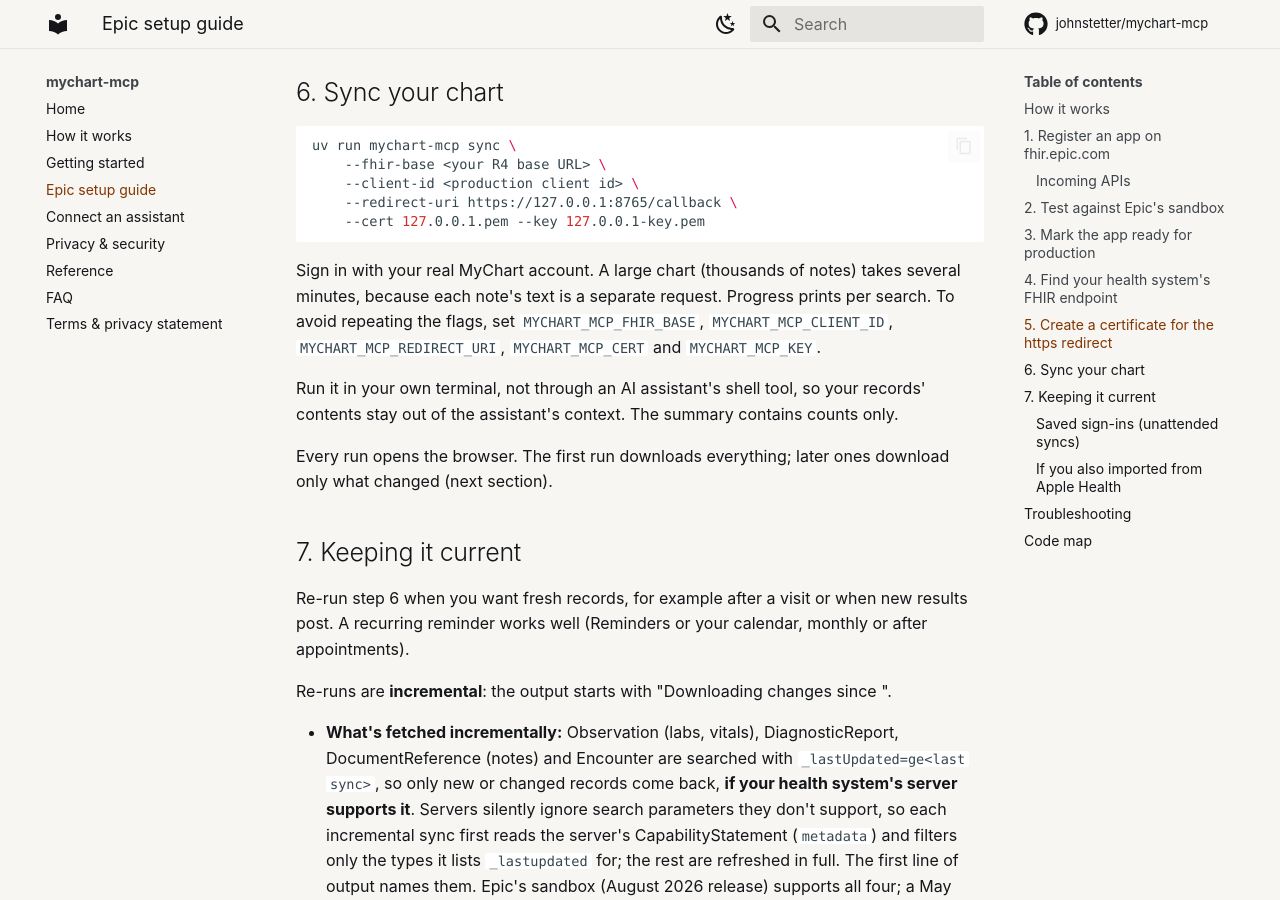
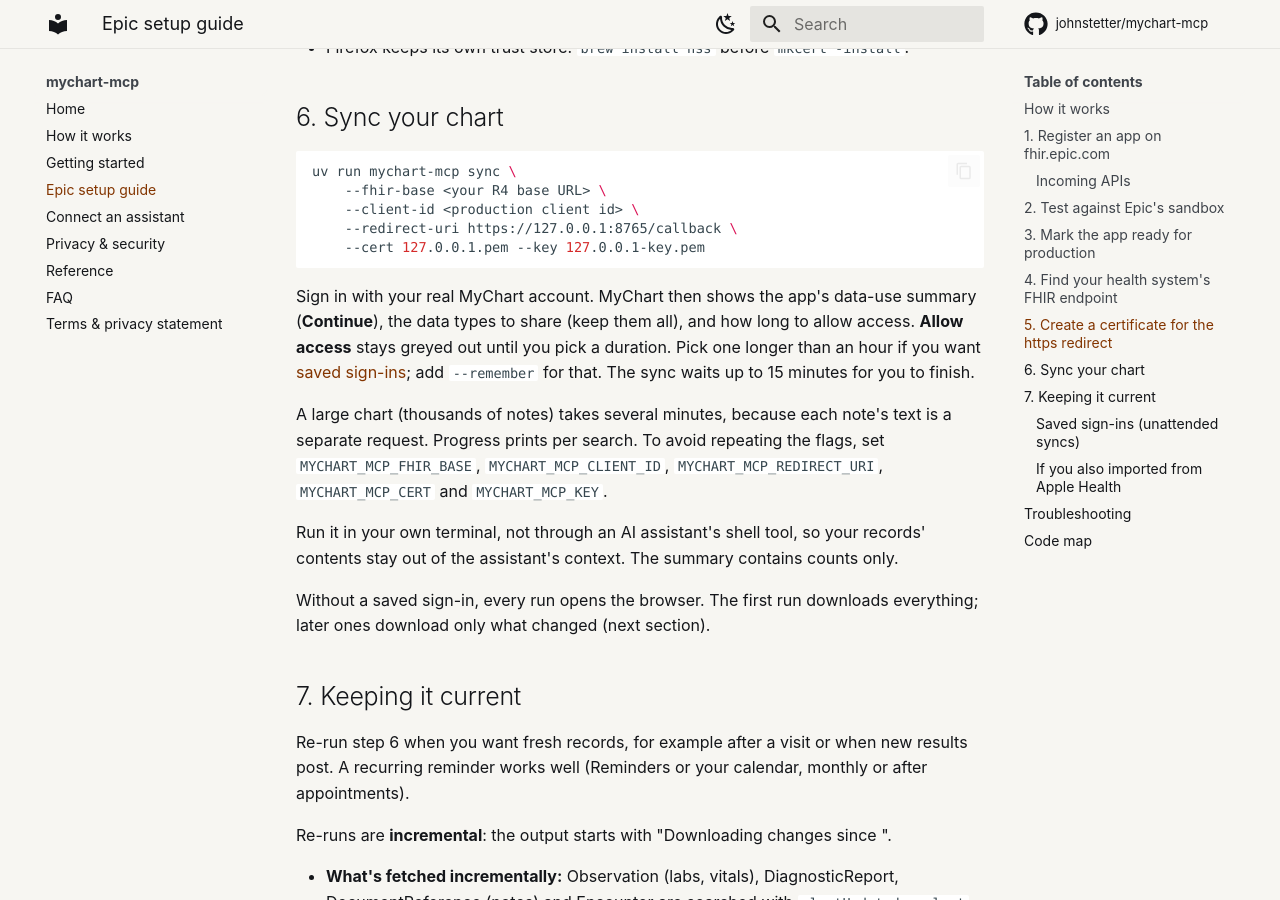
Before and after one commit to johnstetter/mychart-mcp, an MkDocs documentation site: the page built from docs/epic-setup.md, in a window 1280 px wide and 900 px high, scrolled down 4701 px. Built offline with MkDocs 1.6.1 and Material for MkDocs 9.7.7, drawn with Linux system fonts in a browser that asks for light colours; comment, search, counter and statistics services are not loaded; some of the changed text lies outside the part shown.

Commit message:
docs(setup): consent screen steps for saved sign-ins
Dynamic client registration needs the JWT Bearer grant type. MyChart's
consent screen keeps Allow access disabled until a duration is picked,
and only a duration longer than an hour lets the sign-in be saved;
Epic's sandbox offers only "1 hour".

Co-Authored-By: Claude Opus 5.5 <noreply@anthropic.com>
Claude-Session: https://claude.ai/code/session_01DqvB55UwuJu2ioSXpVzPx7

````diff
--- a/docs/epic-setup.md
+++ b/docs/epic-setup.md
@@ -53,7 +53,7 @@ Create**. The form grows as you fill it in. Use these settings:
 | Automatic Client Distribution | **USCDI v3** | Health systems receive the app automatically. With **None**, each one would have to approve it manually. |
 | Public Documentation URL | your repo or docs page | Must be reachable (a private repo won't do) |
 | Endpoint URI (redirect) | `http://127.0.0.1:8765/callback` **and** `https://127.0.0.1:8765/callback` | http for sandbox testing; production requires https. Pick the scheme in the dropdown and type only `127.0.0.1:8765/callback`. |
-| Can Register Dynamic Clients | **checked** | Not used yet; keeps the door open for refresh tokens. Can't be changed after production. |
+| Can Register Dynamic Clients | **checked**, grant type **JWT Bearer** | Required for [saved sign-ins](#saved-sign-ins-unattended-syncs). Can't be changed after production. |
 | Is Confidential Client | unchecked | A desktop CLI can't keep a secret, so it uses PKCE instead |
 | SMART on FHIR Version | **R4** | |
 | SMART Scope Version | **SMART v1** | What `sync` requests (`patient/*.read`); the most widely supported |
@@ -103,7 +103,8 @@ A sandbox MyChart page opens. **Your real MyChart login won't work there.** Use
 test-patient MyChart logins listed in fhir.epic.com's documentation (look for the test data
 or sandbox test patients page). Approve the consent screen and the browser shows "Signed in".
 The terminal prints one line per search, then a summary. A few hundred records with nothing
-under **Skipped** means the app registration and the code agree.
+under **Skipped** means the app registration and the code agree. The sandbox's consent
+screen only offers "1 hour", so saved sign-ins can't be tested there.
 
 ## 3. Mark the app ready for production
 
@@ -167,7 +168,13 @@ uv run mychart-mcp sync \
     --cert 127.0.0.1.pem --key 127.0.0.1-key.pem
 ```
 
-Sign in with your real MyChart account. A large chart (thousands of notes) takes several
+Sign in with your real MyChart account. MyChart then shows the app's data-use summary
+(**Continue**), the data types to share (keep them all), and how long to allow access.
+**Allow access** stays greyed out until you pick a duration. Pick one longer than an hour if
+you want [saved sign-ins](#saved-sign-ins-unattended-syncs); add `--remember` for that. The
+sync waits up to 15 minutes for you to finish.
+
+A large chart (thousands of notes) takes several
 minutes, because each note's text is a separate request. Progress prints per search. To
 avoid repeating the flags, set `MYCHART_MCP_FHIR_BASE`, `MYCHART_MCP_CLIENT_ID`,
 `MYCHART_MCP_REDIRECT_URI`, `MYCHART_MCP_CERT` and `MYCHART_MCP_KEY`.
@@ -175,7 +182,7 @@ avoid repeating the flags, set `MYCHART_MCP_FHIR_BASE`, `MYCHART_MCP_CLIENT_ID`,
 Run it in your own terminal, not through an AI assistant's shell tool, so your records'
 contents stay out of the assistant's context. The summary contains counts only.
 
-Every run opens the browser. The first run downloads everything; later ones download only
+Without a saved sign-in, every run opens the browser. The first run downloads everything; later ones download only
 what changed (next section).
 
 ## 7. Keeping it current
@@ -268,6 +275,7 @@ Keep any Apple Health source you haven't set up for direct sync.
 | "Couldn't read the Keychain" in the scheduled log | The login Keychain is locked (no GUI login since boot). Log in at the Mac. |
 | "OAuth2 Error: Something went wrong…" on your health system's page | The production client hasn't reached that health system yet (wait up to a day after marking ready), or the system turned off automatic distribution (ask them or Epic support). Epic shows the same page for request problems, so check the sandbox still works. |
 | Sandbox login says "Login failed" | Use a sandbox test-patient login, not your real MyChart or fhir.epic.com account. |
+| **Allow access** is greyed out on the MyChart consent screen | Pick how long to allow access first; it's required. |
 | "Timed out waiting for sign-in." | The browser never reached the redirect. Did it open? If not, open the printed URL yourself. Sign-in must finish within 15 minutes. |
 | Browser certificate warning on `127.0.0.1` | `mkcert -install` didn't complete on the machine running the browser (see step 5). |
 | "Certificate file not found" | Run `mkcert 127.0.0.1` in the folder you pass to `--cert`/`--key`. |
````
